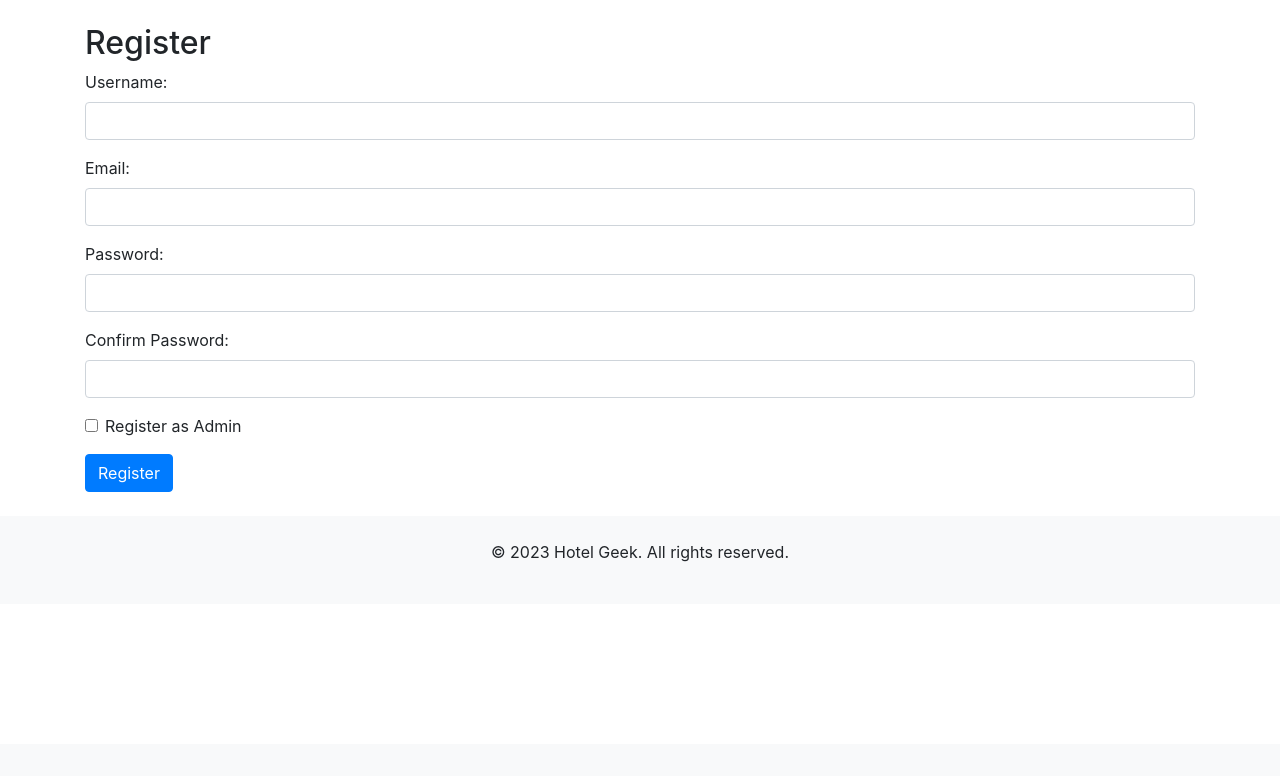
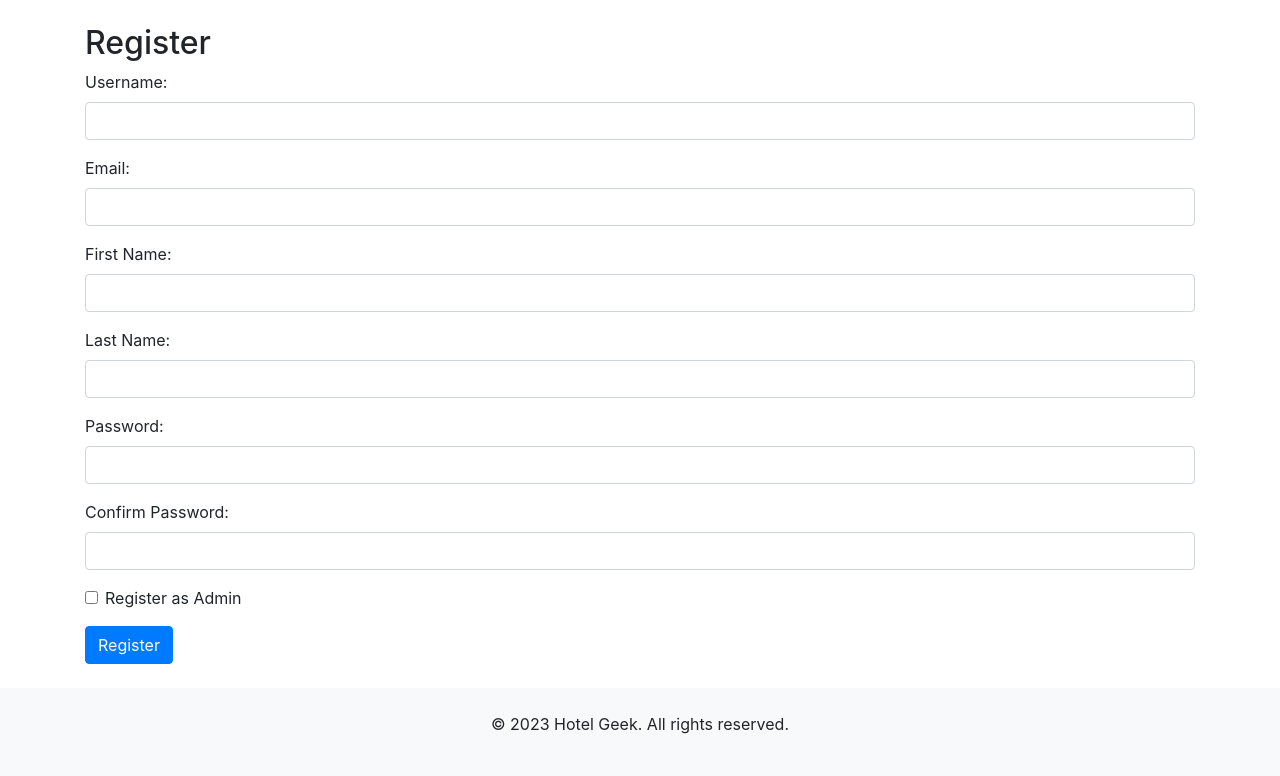
Before and after one commit to geek2geeks/Hotel-Booking-System, a Flask app: page /auth/register in a window 1280 px wide. Shown: the part 56-832 px from the top of the page. Before the commit the page ends 618 px from the top, so only its background shows below. Run offline with Flask 2, Linux system fonts and the light colour scheme; parts of the project's set-up code (start-up, migrations or seed data) failed here and were passed over; some libraries are stand-ins or nearby versions.

Commit message:
feat: Enhance Admin Dashboard and Registration Form
- Standardize styling for the admin dashboard links.
- Add first_name and last_name fields to the registration form.

```diff
--- a/app/templates/customers/register.html
+++ b/app/templates/customers/register.html
@@ -1,4 +1,3 @@
-<!-- app\templates\customers\register.html -->
 {% extends "base.html" %}
 
 {% block content %}
@@ -11,6 +10,14 @@
     <div class="form-group">
         <label for="email">Email:</label>
         <input type="email" class="form-control" id="email" name="email" required>
+    </div>
+    <div class="form-group">
+        <label for="first_name">First Name:</label>
+        <input type="text" class="form-control" id="first_name" name="first_name" required>
+    </div>
+    <div class="form-group">
+        <label for="last_name">Last Name:</label>
+        <input type="text" class="form-control" id="last_name" name="last_name" required>
     </div>
     <div class="form-group">
         <label for="password">Password:</label>
```
Also changed, not shown: app/templates/admin/admin_dashboard.html (+5 -2 lines).
